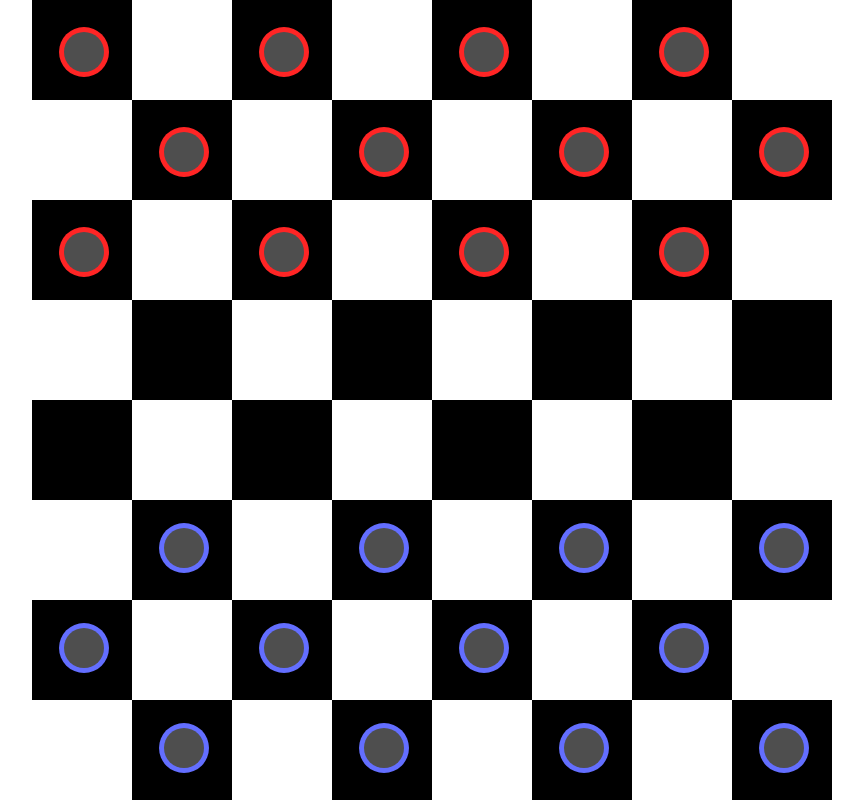
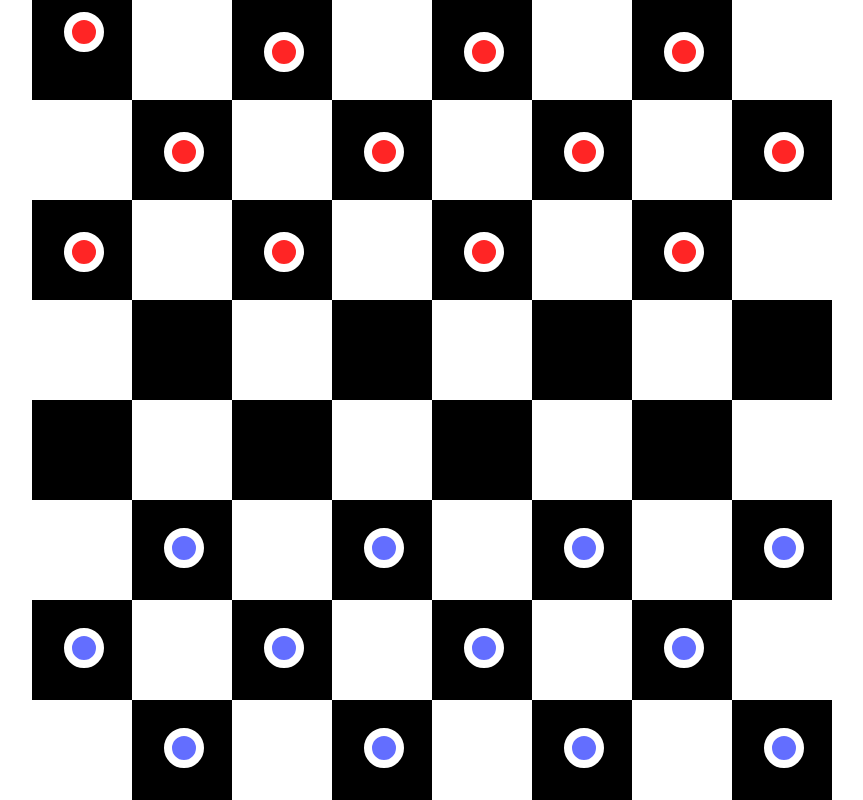
Before and after one commit to turchak/checkers, a plain HTML site: page index.html in a window 1280 px wide. Shown: the whole page, without its empty margins (208-1071 px from the left). Drawn offline with Linux system fonts and the light colour scheme.

Commit message:
changed height and width

```diff
--- a/assets/css/main.css
+++ b/assets/css/main.css
@@ -1,18 +1,19 @@
 * {
   box-sizing: border-box;
 }
+
 body {
   padding: 0;
   margin: 0 auto;
-  max-width: 800px;
+  max-width: 100vh;
 }
+
 .container {
-  /*border: 2px solid black;*/
-
   position: relative;
   height: 0;
   padding-bottom: 100%;
 }
+
 .content {
   position: absolute;
   top: 0;
@@ -20,7 +21,6 @@ body {
   width: 100%;
   height: 100%;
   font-size: 0;
-
 }
 
 .cell {
@@ -31,168 +31,177 @@ body {
   height: 100%;
   z-index: 1;
 }
+
 .row {
   display: inline-block;
   font-size: 0;
   width: 100%;
   height: 12.5%;
 }
-.row:nth-child(odd) .cell:nth-child(even), .row:nth-child(even) .cell:nth-child(odd) {
-	background: white;
+
+.row:nth-child(odd) .cell:nth-child(even),
+.row:nth-child(even) .cell:nth-child(odd) {
+  background: white;
 }
 
-/*.cell:nth-child(-2n+8),
-.cell:nth-child(8) ~ .cell:nth-child(-2n+15),
-.cell:nth-child(16) ~ .cell:nth-child(-2n+24),
-.cell:nth-child(24) ~ .cell:nth-child(-2n+31),
-.cell:nth-child(32) ~ .cell:nth-child(-2n+40),
-.cell:nth-child(40) ~ .cell:nth-child(-2n+47),
-.cell:nth-child(48) ~ .cell:nth-child(-2n+56),
-.cell:nth-child(56) ~ .cell:nth-child(-2n+63) {
-  background: #fff;
-}*/
-.item-red {
-  width: 50px;
-  height: 50px;
+.item-first-team {
+  width: 5vh;
+  height: 5vh;
+  border: 1vh solid #fff;
   border-radius: 50%;
   background: #ff2525;
   z-index: 2;
 }
-.item-blue {
-  width: 50px;
-  height: 50px;
+
+.item-second-team {
+  width: 5vh;
+  height: 5vh;
+  border: 1vh solid #fff;
   border-radius: 50%;
   background: #636eff;
   z-index: 2;
 }
 
+.item-first-team:nth-child(1) {
+  position: absolute;
+  top: calc(6.5% - 5vh);
+  left: calc(6.5% - 2.5vh);
+}
 
-.inside {
+.item-first-team:nth-child(2) {
   position: absolute;
-  top: calc(50% - 20px);
-  left: calc(50% - 20px);
-  width: 40px;
-  height: 40px;
-  border-radius: 50%;
-  background: #4e4e4e;
+  top: calc(6.5% - 2.5vh);
+  left: calc(31.5% - 2.5vh);
 }
-.item-red:nth-child(1) {
+
+.item-first-team:nth-child(3) {
   position: absolute;
-  top: calc(6.5% - 25px);
-  left:calc(6.5% - 25px);
+  top: calc(6.5% - 2.5vh);
+  left: calc(56.5% - 2.5vh);
+}
 
+.item-first-team:nth-child(4) {
+  position: absolute;
+  top: calc(6.5% - 2.5vh);
+  left: calc(81.5% - 2.5vh);
 }
-.item-red:nth-child(2) {
+
+.item-first-team:nth-child(5) {
   position: absolute;
-  top: calc(6.5% - 25px);
-  left: calc(31.5% - 25px);
+  top: calc(19% - 2.5vh);
+  left: calc(19% - 2.5vh);
 }
-.item-red:nth-child(3) {
+
+.item-first-team:nth-child(6) {
   position: absolute;
-  top: calc(6.5% - 25px);
-  left: calc(56.5% - 25px);
+  top: calc(19% - 2.5vh);
+  left: calc(44% - 2.5vh);
 }
-.item-red:nth-child(4) {
+
+.item-first-team:nth-child(7) {
   position: absolute;
-  top: calc(6.5% - 25px);
-  left: calc(81.5% - 25px);
+  top: calc(19% - 2.5vh);
+  left: calc(69% - 2.5vh);
 }
-.item-red:nth-child(5) {
+
+.item-first-team:nth-child(8) {
   position: absolute;
-  top: calc(19% - 25px);
-  left: calc(19% - 25px);
+  top: calc(19% - 2.5vh);
+  left: calc(94% - 2.5vh);
 }
-.item-red:nth-child(6) {
+
+.item-first-team:nth-child(9) {
   position: absolute;
-  top: calc(19% - 25px);
-  left: calc(44% - 25px);
+  top: calc(31.5% - 2.5vh);
+  left: calc(6.5% - 2.5vh);
 }
-.item-red:nth-child(7) {
+
+.item-first-team:nth-child(10) {
   position: absolute;
-  top: calc(19% - 25px);
-  left: calc(69% - 25px);
+  top: calc(31.5% - 2.5vh);
+  left: calc(31.5% - 2.5vh);
 }
-.item-red:nth-child(8) {
+
+.item-first-team:nth-child(11) {
   position: absolute;
-  top: calc(19% - 25px);
-  left: calc(94% - 25px);
+  top: calc(31.5% - 2.5vh);
+  left: calc(56.5% - 2.5vh);
 }
-.item-red:nth-child(9) {
+
+.item-first-team:nth-child(12) {
   position: absolute;
-  top: calc(31.5% - 25px);
-  left: calc(6.5% - 25px);
+  top: calc(31.5% - 2.5vh);
+  left: calc(81.5% - 2.5vh);
 }
-.item-red:nth-child(10) {
+
+.item-second-team:nth-child(1) {
   position: absolute;
-  top: calc(31.5% - 25px);
-  left: calc(31.5% - 25px);
+  bottom: calc(31.5% - 2.5vh);
+  left: calc(19% - 2.5vh);
 }
-.item-red:nth-child(11) {
+
+.item-second-team:nth-child(2) {
   position: absolute;
-  top: calc(31.5% - 25px);
-  left: calc(56.5% - 25px);
+  bottom: calc(31.5% - 2.5vh);
+  left: calc(44% - 2.5vh);
 }
-.item-red:nth-child(12) {
+
+.item-second-team:nth-child(3) {
   position: absolute;
-  top: calc(31.5% - 25px);
-  left: calc(81.5% - 25px);
+  bottom: calc(31.5% - 2.5vh);
+  left: calc(69% - 2.5vh);
 }
-.item-blue:nth-child(1) {
+
+.item-second-team:nth-child(4) {
   position: absolute;
-  bottom: calc(31.5% - 25px);
-  left: calc(19% - 25px);
+  bottom: calc(31.5% - 2.5vh);
+  left: calc(94% - 2.5vh);
 }
-.item-blue:nth-child(2) {
+
+.item-second-team:nth-child(5) {
   position: absolute;
-  bottom: calc(31.5% - 25px);
-  left: calc(44% - 25px);
+  bottom: calc(19% - 2.5vh);
+  left: calc(6.5% - 2.5vh);
 }
-.item-blue:nth-child(3) {
+
+.item-second-team:nth-child(6) {
   position: absolute;
-  bottom: calc(31.5% - 25px);
-  left: calc(69% - 25px);
+  bottom: calc(19% - 2.5vh);
+  left: calc(31.5% - 2.5vh);
 }
-.item-blue:nth-child(4) {
+
+.item-second-team:nth-child(7) {
   position: absolute;
-  bottom: calc(31.5% - 25px);
-  left: calc(94% - 25px);
+  bottom: calc(19% - 2.5vh);
+  left: calc(56.5% - 2.5vh);
 }
-.item-blue:nth-child(5) {
+
+.item-second-team:nth-child(8) {
   position: absolute;
-  bottom: calc(19% - 25px);
-  left: calc(6.5% - 25px);
+  bottom: calc(19% - 2.5vh);
+  left: calc(81.5% - 2.5vh);
 }
-.item-blue:nth-child(6) {
+
+.item-second-team:nth-child(9) {
   position: absolute;
-  bottom: calc(19% - 25px);
-  left: calc(31.5% - 25px);
+  bottom: calc(6.5% - 2.5vh);
+  left: calc(19% - 2.5vh);
 }
-.item-blue:nth-child(7) {
+
+.item-second-team:nth-child(10) {
   position: absolute;
-  bottom: calc(19% - 25px);
-  left: calc(56.5% - 25px);
+  bottom: calc(6.5% - 2.5vh);
+  left: calc(44% - 2.5vh);
 }
-.item-blue:nth-child(8) {
+
+.item-second-team:nth-child(11) {
   position: absolute;
-  bottom: calc(19% - 25px);
-  left: calc(81.5% - 25px);
+  bottom: calc(6.5% - 2.5vh);
+  left: calc(69% - 2.5vh);
 }
-.item-blue:nth-child(9) {
+
+.item-second-team:nth-child(12) {
   position: absolute;
-  bottom: calc(6.5% - 25px);
-  left: calc(19% - 25px);
+  bottom: calc(6.5% - 2.5vh);
+  left: calc(94% - 2.5vh);
 }
-.item-blue:nth-child(10) {
-  position: absolute;
-  bottom: calc(6.5% - 25px);
-  left: calc(44% - 25px);
-}
-.item-blue:nth-child(11) {
-  position: absolute;
-  bottom: calc(6.5% - 25px);
-  left: calc(69% - 25px);
-}
-.item-blue:nth-child(12) {
-  position: absolute;
-  bottom: calc(6.5% - 25px);
-  left: calc(94% - 25px);
--- a/index.html
+++ b/index.html
@@ -9,35 +9,33 @@
 
 <body>
   <div class="container">
-    <div class="red">
-      <div class="item-red"><div class="inside"></div></div>
-      <div class="item-red"><div class="inside"></div></div>
-      <div class="item-red"><div class="inside"></div></div>
-      <div class="item-red"><div class="inside"></div></div>
-      <div class="item-red"><div class="inside"></div></div>
-      <div class="item-red"><div class="inside"></div></div>
-      <div class="item-red"><div class="inside"></div></div>
-      <div class="item-red"><div class="inside"></div></div>
-      <div class="item-red"><div class="inside"></div></div>
-      <div class="item-red"><div class="inside"></div></div>
-      <div class="item-red"><div class="inside"></div></div>
-      <div class="item-red"><div class="inside"></div></div>
-      <div class="item-red"><div class="inside"></div></div>
+    <div class="first-team">
+      <div class="item-first-team"></div>
+      <div class="item-first-team"></div>
+      <div class="item-first-team"></div>
+      <div class="item-first-team"></div>
+      <div class="item-first-team"></div>
+      <div class="item-first-team"></div>
+      <div class="item-first-team"></div>
+      <div class="item-first-team"></div>
+      <div class="item-first-team"></div>
+      <div class="item-first-team"></div>
+      <div class="item-first-team"></div>
+      <div class="item-first-team"></div>
     </div>
-    <div class="blue">
-      <div class="item-blue"><div class="inside"></div></div>
-      <div class="item-blue"><div class="inside"></div></div>
-      <div class="item-blue"><div class="inside"></div></div>
-      <div class="item-blue"><div class="inside"></div></div>
-      <div class="item-blue"><div class="inside"></div></div>
-      <div class="item-blue"><div class="inside"></div></div>
-      <div class="item-blue"><div class="inside"></div></div>
-      <div class="item-blue"><div class="inside"></div></div>
-      <div class="item-blue"><div class="inside"></div></div>
-      <div class="item-blue"><div class="inside"></div></div>
-      <div class="item-blue"><div class="inside"></div></div>
-      <div class="item-blue"><div class="inside"></div></div>
-      <div class="item-blue"><div class="inside"></div></div>
+    <div class="second-team">
+      <div class="item-second-team"></div>
+      <div class="item-second-team"></div>
+      <div class="item-second-team"></div>
+      <div class="item-second-team"></div>
+      <div class="item-second-team"></div>
+      <div class="item-second-team"></div>
+      <div class="item-second-team"></div>
+      <div class="item-second-team"></div>
+      <div class="item-second-team"></div>
+      <div class="item-second-team"></div>
+      <div class="item-second-team"></div>
+      <div class="item-second-team"></div>
     </div>
 
 
```
